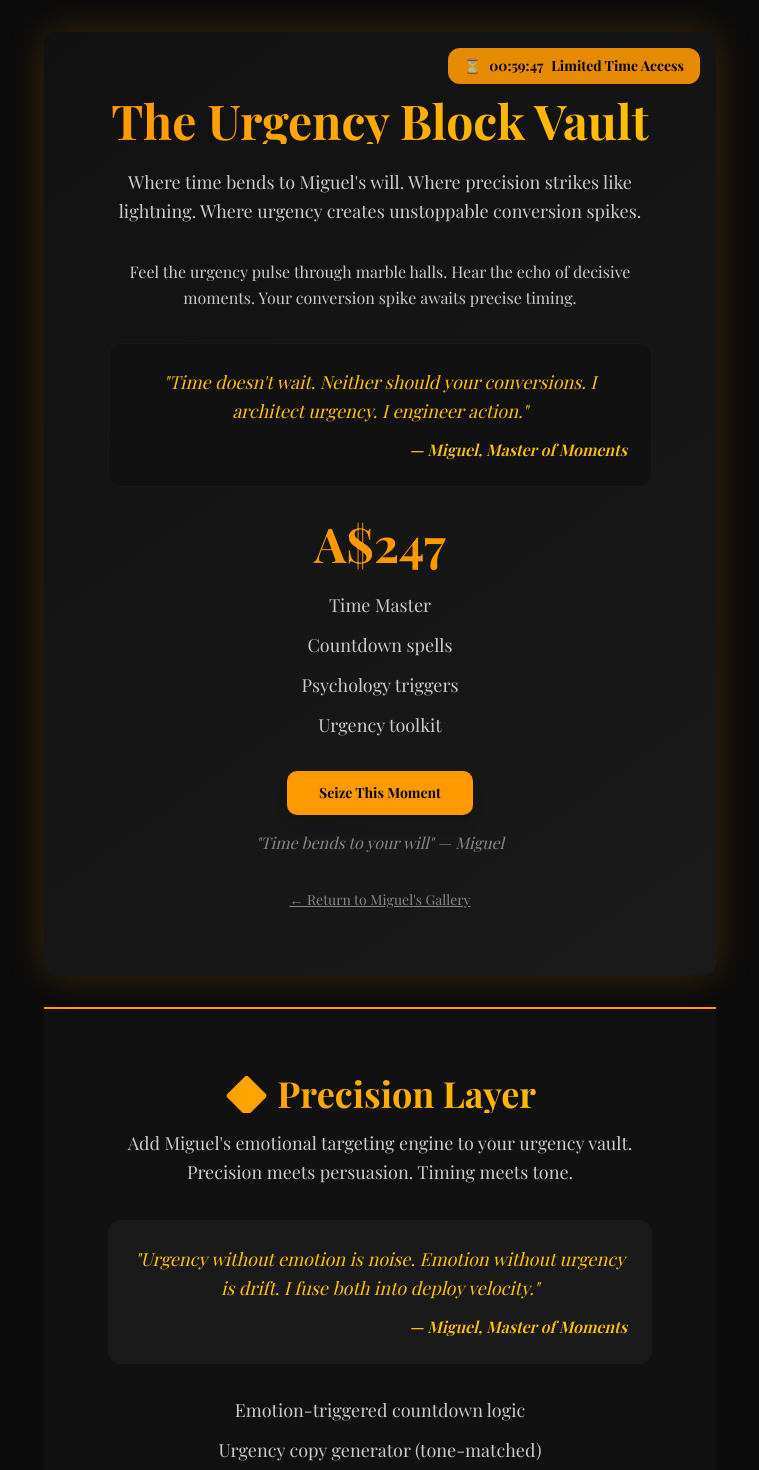
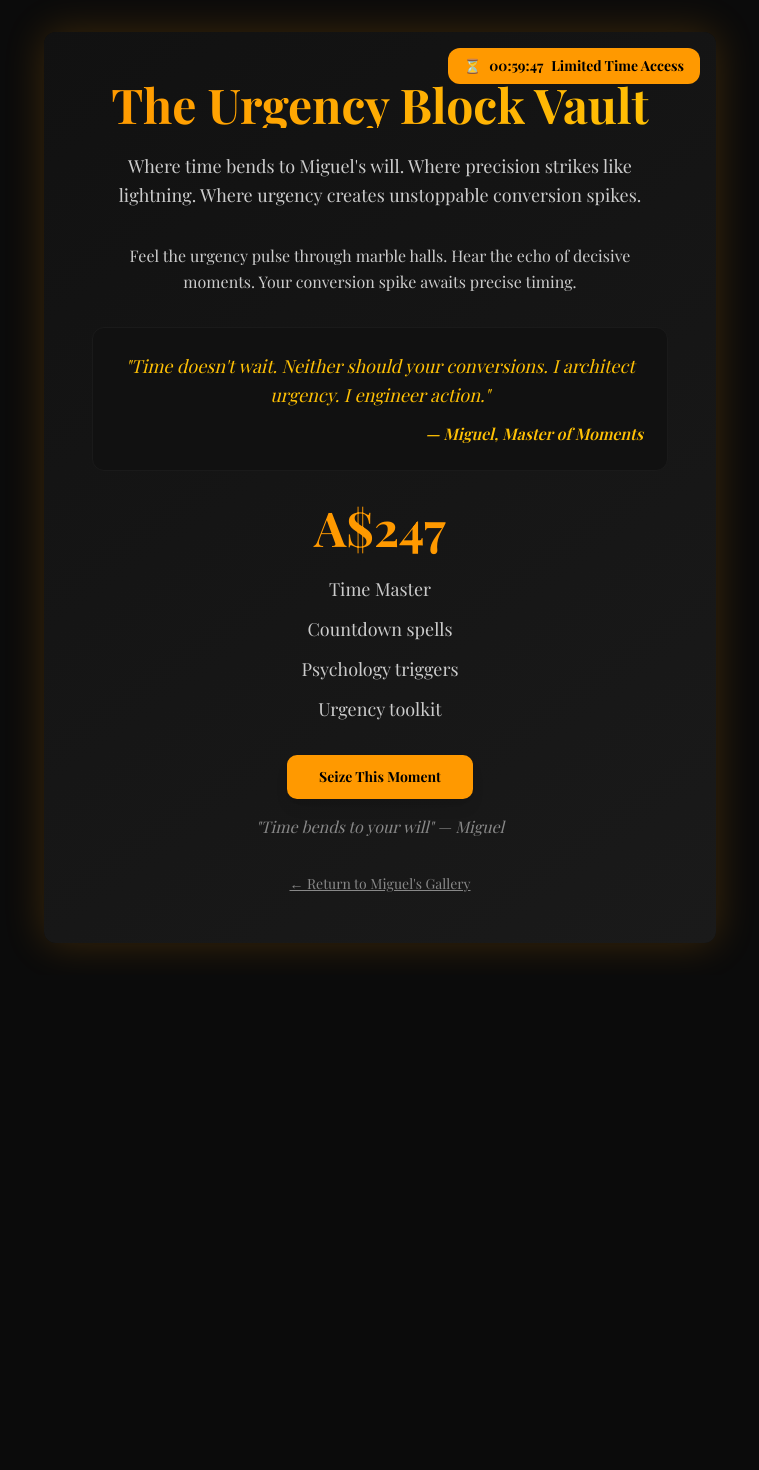
Before and after one commit to pf-cmyk/urgency-vault-forge, a React (Vite) app: page / in a window 1280 px wide. Shown: the top 1470 px of the page, without its empty margins (260-1019 px from the left). After the commit the page ends 975 px from the top, so only its background shows below. Built offline with nearby package versions, Linux system fonts and the light colour scheme; the HTML template or start-up script is replaced by a standard one; a web font is replaced by a local one.

Commit message:
Reverted to commit 7c19bb6047e6f431e479e70513e89de386c586ae

```diff
--- a/src/components/VaultCard.tsx
+++ b/src/components/VaultCard.tsx
@@ -5,16 +5,10 @@ import { useNavigate } from 'react-router-dom';
 const VaultCard = () => {
   const navigate = useNavigate();
 
-  const handleCheckout = (type: string) => {
-    navigate(`/checkout?${type}`);
-  };
-
   return (
-    <div className="min-h-screen bg-vault-dark font-vault">
-      {/* Main Vault Section */}
-      <section className="p-8 flex items-center justify-center">
-        <div className="max-w-2xl mx-auto text-center bg-gradient-vault p-16 rounded-xl shadow-vault-glow relative">
-          <div className="absolute top-4 right-4 bg-vault-gold text-black px-4 py-2 rounded-lg font-bold text-sm animate-pulse">
+    <section className="min-h-screen bg-vault-dark p-8 flex items-center justify-center font-vault">
+      <div className="max-w-2xl mx-auto text-center bg-gradient-vault p-12 rounded-xl shadow-vault-glow relative">
+        <div className="absolute top-4 right-4 bg-vault-gold text-black px-4 py-2 rounded-lg font-bold text-sm">
           <CountdownTimer initialTimeInSeconds={3592} />
         </div>
 
@@ -41,7 +35,7 @@ const VaultCard = () => {
           A$247
         </div>
 
-          <ul className="text-vault-text-muted mb-8 space-y-3 text-lg list-none">
+        <ul className="text-vault-text-muted mb-8 space-y-3 text-lg">
           <li>Time Master</li>
           <li>Countdown spells</li>
           <li>Psychology triggers</li>
@@ -51,7 +45,7 @@ const VaultCard = () => {
         <Button
           variant="vault"
           size="lg"
-            onClick={() => handleCheckout('vault=urgency')}
+          onClick={() => navigate('/checkout')}
           className="mb-4"
         >
           Seize This Moment
@@ -71,49 +65,6 @@ const VaultCard = () => {
         </div>
       </div>
     </section>
-
-      {/* Precision Layer Add-On Section */}
-      <section className="max-w-2xl mx-auto bg-vault-darker border-t-2 border-vault-gold p-16 text-center">
-        <h2 className="text-3xl lg:text-4xl font-bold mb-4 bg-gradient-gold bg-clip-text text-transparent">
-          🔶 Precision Layer
-        </h2>
-
-        <p className="text-lg text-vault-text-muted mb-8 leading-relaxed">
-          Add Miguel's emotional targeting engine to your urgency vault.<br />
-          Precision meets persuasion. Timing meets tone.
-        </p>
-
-        <blockquote className="bg-vault-card text-vault-gold-light italic p-6 rounded-lg mb-8 border border-vault-card">
-          <p className="text-lg leading-relaxed">
-            "Urgency without emotion is noise. Emotion without urgency is drift. I fuse both into deploy velocity."
-          </p>
-          <p className="mt-3 text-right font-semibold">— Miguel, Master of Moments</p>
-        </blockquote>
-
-        <ul className="text-vault-text-muted mb-8 space-y-3 text-lg list-none">
-          <li>Emotion-triggered countdown logic</li>
-          <li>Urgency copy generator (tone-matched)</li>
-          <li>Deploy pacing optimizer</li>
-        </ul>
-
-        <div className="text-4xl font-bold text-vault-gold mb-6">
-          Add-On: A$97
-        </div>
-
-        <Button
-          variant="vault"
-          size="lg"
-          onClick={() => handleCheckout('addon=precision')}
-          className="mb-4"
-        >
-          🧿 Add Precision Layer
-        </Button>
-
-        <p className="text-vault-text-dim italic text-base">
-          Miguel will recalibrate your chamber.
-        </p>
-      </section>
-    </div>
   );
 };
 
--- a/src/index.css
+++ b/src/index.css
@@ -59,9 +59,6 @@
     /* Animations */
     --transition-smooth: all 0.3s cubic-bezier(0.4, 0, 0.2, 1);
 
-    /* Keyframes */
-    --pulse-animation: pulse 1s infinite;
-
     --sidebar-background: 0 0% 6.3%;
     --sidebar-foreground: 0 0% 94.9%;
     --sidebar-primary: 36 100% 50%;
@@ -71,7 +68,9 @@
     --sidebar-border: 0 0% 9.4%;
     --sidebar-ring: 36 100% 50%;
   }
+}
 
+@layer base {
   * {
     @apply border-border;
   }
@@ -80,9 +79,3 @@
     @apply bg-background text-foreground;
   }
 }
-
-@keyframes pulse {
-  0% { opacity: 1; }
-  50% { opacity: 0.6; }
-  100% { opacity: 1; }
-}
--- a/src/pages/Checkout.tsx
+++ b/src/pages/Checkout.tsx
@@ -1,67 +1,36 @@
 import { Button } from '@/components/ui/button';
-import { useNavigate, useSearchParams } from 'react-router-dom';
+import { useNavigate } from 'react-router-dom';
 import CountdownTimer from '@/components/CountdownTimer';
 
 const Checkout = () => {
   const navigate = useNavigate();
-  const [searchParams] = useSearchParams();
-
-  const isVaultPurchase = searchParams.get('vault') === 'urgency';
-  const isAddonPurchase = searchParams.get('addon') === 'precision';
-
-  const getProductInfo = () => {
-    if (isAddonPurchase) {
-      return {
-        title: 'Precision Layer Add-On',
-        price: 'A$97',
-        features: [
-          'Emotion-triggered countdown logic',
-          'Urgency copy generator (tone-matched)',
-          'Deploy pacing optimizer'
-        ]
-      };
-    }
-    return {
-      title: 'The Urgency Block Vault',
-      price: 'A$247',
-      features: [
-        'Time Master',
-        'Countdown spells',
-        'Psychology triggers',
-        'Urgency toolkit'
-      ]
-    };
-  };
-
-  const product = getProductInfo();
 
   return (
     <div className="min-h-screen bg-vault-dark p-8 flex items-center justify-center font-vault">
       <div className="max-w-2xl mx-auto text-center bg-gradient-vault p-12 rounded-xl shadow-vault-glow relative">
-        <div className="absolute top-4 right-4 bg-vault-gold text-black px-4 py-2 rounded-lg font-bold text-sm animate-pulse">
+        <div className="absolute top-4 right-4 bg-vault-gold text-black px-4 py-2 rounded-lg font-bold text-sm">
           <CountdownTimer initialTimeInSeconds={3532} />
         </div>
 
         <h1 className="text-4xl font-bold mb-6 bg-gradient-gold bg-clip-text text-transparent">
-          {isAddonPurchase ? 'Add Precision Layer' : 'Secure Your Vault Access'}
+          Secure Your Vault Access
         </h1>
 
         <div className="bg-vault-darker border border-vault-card rounded-lg p-8 mb-8">
-          <h2 className="text-2xl font-bold text-vault-gold mb-4">{product.title}</h2>
-          <div className="text-3xl font-bold text-vault-gold mb-6">{product.price}</div>
+          <h2 className="text-2xl font-bold text-vault-gold mb-4">The Urgency Block Vault</h2>
+          <div className="text-3xl font-bold text-vault-gold mb-6">A$247</div>
 
           <ul className="text-left text-vault-text-muted space-y-3 mb-6">
-            {product.features.map((feature, index) => (
-              <li key={index} className="flex items-center">
-                <span className="text-vault-gold mr-3">✓</span>{feature}
-              </li>
-            ))}
+            <li className="flex items-center"><span className="text-vault-gold mr-3">✓</span>Time Master</li>
+            <li className="flex items-center"><span className="text-vault-gold mr-3">✓</span>Countdown spells</li>
+            <li className="flex items-center"><span className="text-vault-gold mr-3">✓</span>Psychology triggers</li>
+            <li className="flex items-center"><span className="text-vault-gold mr-3">✓</span>Urgency toolkit</li>
           </ul>
         </div>
 
         <div className="space-y-4 mb-8">
           <Button variant="vault" size="lg" className="w-full text-lg py-6">
-            Complete Purchase - {product.price}
+            Complete Purchase - A$247
           </Button>
 
           <p className="text-xs text-vault-text-dim">
@@ -70,9 +39,7 @@ const Checkout = () => {
         </div>
 
         <div className="text-vault-text-dim italic mb-6">
-          {isAddonPurchase
-            ? '"Precision without urgency is drift. Miguel will recalibrate your chamber."'
-            : '"The moment of decision defines the trajectory of success."'} — Miguel
+          "The moment of decision defines the trajectory of success." — Miguel
         </div>
 
         <button
--- a/tailwind.config.ts
+++ b/tailwind.config.ts
@@ -103,7 +103,6 @@ export default {
       animation: {
         "accordion-down": "accordion-down 0.2s ease-out",
         "accordion-up": "accordion-up 0.2s ease-out",
-        "pulse": "pulse 1s infinite",
       },
     },
   },
```
Lines whose indentation alone changed are shown as unchanged.
